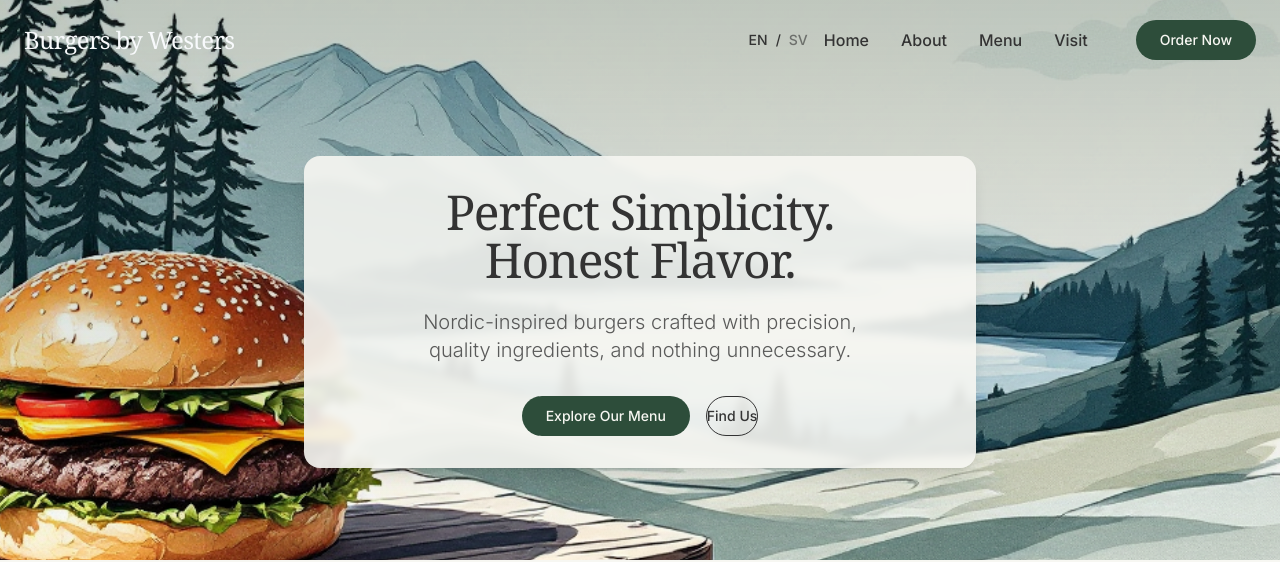
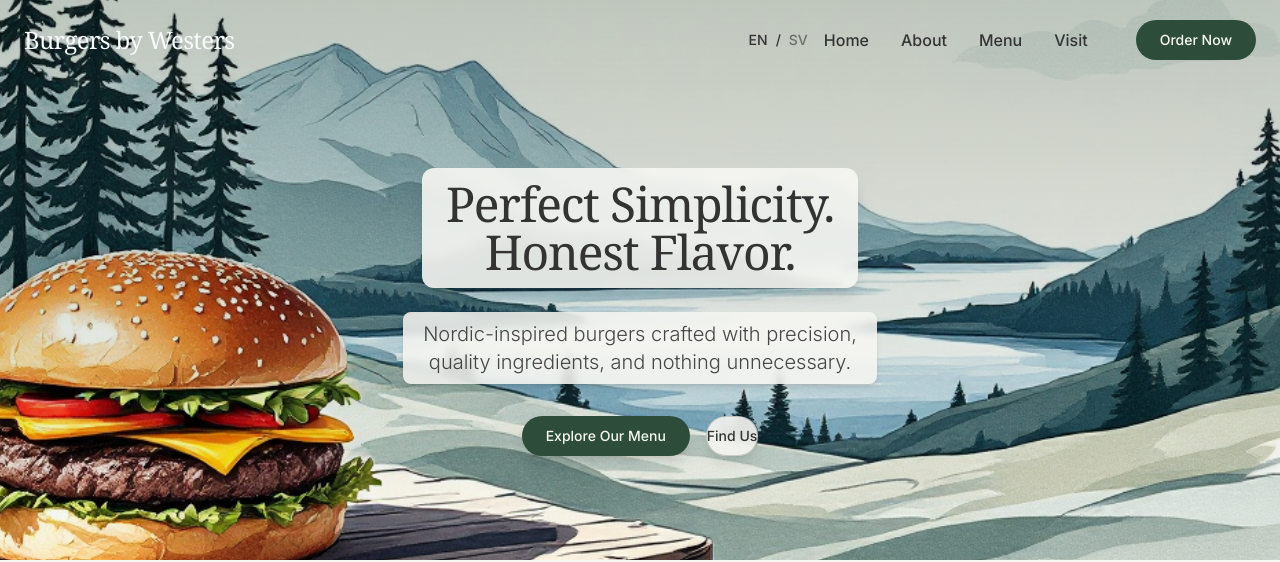
Before and after one commit to nabeelnazeer13/nordisk-burger-web, a React (Vite) app: page / in a window 1280 px wide. Shown: the top 562 px of the page. Built offline with nearby package versions, Linux system fonts and the light colour scheme.

Commit message:
Apply translucent backgrounds only to individual text elements

```diff
--- a/src/components/Hero.tsx
+++ b/src/components/Hero.tsx
@@ -24,22 +24,20 @@ const Hero: React.FC = () => {
     }} />
       <div className="container relative z-20" ref={heroRef}>
         <div className="max-w-2xl mx-auto text-center">
-          <div className="bg-nordic-offwhite/90 backdrop-blur-sm rounded-2xl p-8 shadow-lg">
-            <h1 className="mb-6 text-nordic-charcoal">
+          <h1 className="mb-6 inline-block bg-nordic-offwhite/90 backdrop-blur-sm px-6 py-3 rounded-xl shadow-lg text-nordic-charcoal">
             Perfect Simplicity.<br />Honest Flavor.
           </h1>
-            <p className="font-light text-lg md:text-xl mb-8 text-nordic-charcoal/80">
+          <p className="font-light text-lg md:text-xl mb-8 inline-block bg-nordic-offwhite/85 backdrop-blur-sm px-5 py-2 rounded-lg shadow-md text-nordic-charcoal/90">
             Nordic-inspired burgers crafted with precision,<br />
             quality ingredients, and nothing unnecessary.
           </p>
           <div className="flex flex-col sm:flex-row justify-center gap-4">
-              <a href="#menu" className="btn btn-primary rounded-full">
+            <a href="#menu" className="btn btn-primary rounded-full shadow-lg">
               Explore Our Menu
             </a>
-              <a href="#visit" className="btn border border-nordic-charcoal text-nordic-charcoal hover:bg-nordic-charcoal hover:text-nordic-offwhite rounded-full transition-colors">
+            <a href="#visit" className="btn bg-nordic-offwhite/90 backdrop-blur-sm border border-nordic-charcoal/20 text-nordic-charcoal hover:bg-nordic-charcoal hover:text-nordic-offwhite rounded-full transition-all duration-300 shadow-lg">
               Find Us
             </a>
-            </div>
           </div>
         </div>
       </div>
```
Lines whose indentation alone changed are shown as unchanged.
